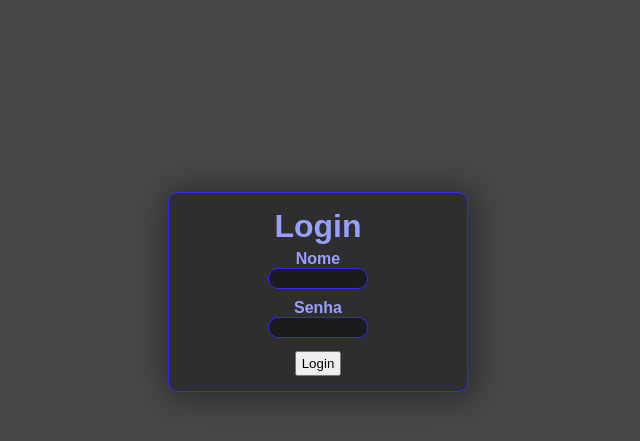
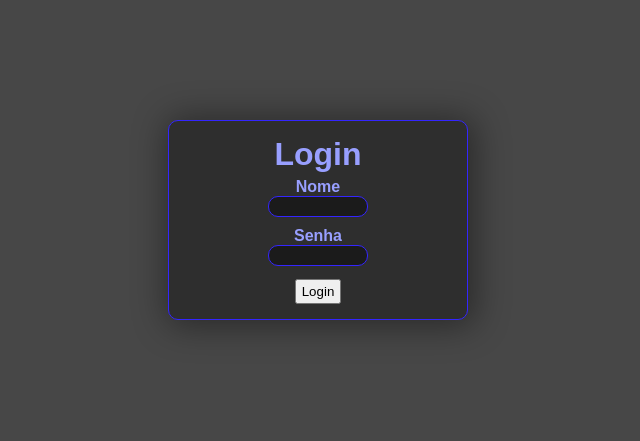
Before and after one commit to Leonardo-Reis/Relatorio-Papo-Reto, a Flask app: page / in a window 1280 px wide. Shown: the top 441 px of the page, without its empty margins (322-962 px from the left). Run offline with Flask 2, Linux system fonts and the light colour scheme.

Commit message:
Aprimoramento do index.css

```diff
--- a/app/static/index.css
+++ b/app/static/index.css
@@ -19,7 +19,7 @@ h1, label, input {
     border: solid 1px rgb(52, 37, 255);
     border-radius: 10px;
     width: 300px;
-    margin: 15% auto;
+    margin: 15vh auto;
     padding: 15px;
     background-color: rgb(46, 46, 46);
     box-shadow: 3px 2px 34px 4px rgba(0,0,0,0.42);
```
